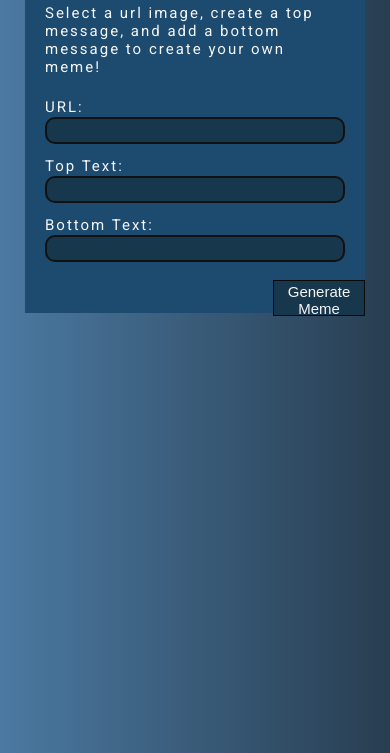
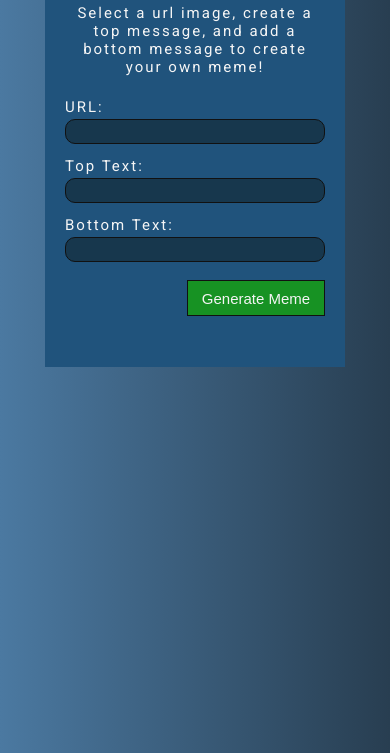
Before and after one commit to Benson-D/meme-generator-app, a plain HTML site: page index.html in a window 390 px wide. Shown: the part 91-844 px from the top of the page. Drawn offline with Linux system fonts and the light colour scheme.

Commit message:
cleaned up styling using variables

```diff
--- a/index.html
+++ b/index.html
@@ -11,6 +11,12 @@
       rel="stylesheet"
     />
     <link rel="stylesheet" href="styles.css" />
+    <link
+      rel="icon"
+      type="image/png"
+      sizes="32x32"
+      href="/img/favicon-32x32.png"
+    />
     <script defer src="script.js"></script>
   </head>
   <body>
@@ -48,7 +54,9 @@
             class="meme__input"
           />
         </div>
-        <button class="meme__btn" type="submit">Generate Meme</button>
+        <div class="form__group">
+          <button class="meme__btn" type="submit">Generate Meme</button>
+        </div>
       </form>
     </div>
   </body>
--- a/styles.css
+++ b/styles.css
@@ -1,3 +1,14 @@
+:root {
+  --clr-blue-1: #20537c;
+  --clr-blue-2: #17374d;
+  --blue-pseudo: #0a6f9e;
+  --clr-white: #f5f5f5;
+  --clr-btn: #179223;
+  --clr-btn-2: #1ab629;
+
+  --border-black: 1.9px solid #111111;
+}
+
 * {
   margin: 0;
   padding: 0;
@@ -26,12 +37,12 @@ body {
 }
 
 .container {
-  background-color: #1d4b70;
+  background-color: var(--clr-blue-1);
+  color: var(--clr-white);
   max-width: 40rem;
   width: 100%;
   height: 38.4rem;
   margin: 2rem 2.5rem;
-  color: #f5f5f5;
 }
 
 .headline,
@@ -56,31 +67,44 @@ body {
   padding: 4px 9px;
   outline: none;
   border-radius: 10px;
-  border: 2px solid #111111;
-  background-color: #17374d;
-  color: #f5f5f5;
+  border: var(--border-black);
+  background-color: var(--clr-blue-2);
+  color: var(--clr-white);
 }
 
 .meme__input:focus {
-  background-color: #0a6f9e;
+  background-color: var(--blue-pseudo);
 }
 
 .meme__btn {
-  margin-top: 7px;
   display: inline-block;
-  margin-left: 24.8rem;
   height: 3rem;
+  width: 12rem;
   padding: 2px 8px;
-  border: 1px solid #0a0a0a;
-  background-color: #17374d;
-  color: #f5f5f5;
+  margin-left: auto;
+  border: var(--border-black);
+  background-color: var(--clr-btn);
+  color: var(--clr-white);
   font-size: inherit;
 }
 
 .meme__btn:hover {
-  background-color: #0a6f9e;
+  background-color: var(--clr-btn-2);
 }
 
 .meme__btn:active {
   transform: translateY(2px);
 }
+
+@media only screen and (max-width: 26.25em) {
+  .container {
+    width: 30rem;
+    height: 43rem;
+    padding-bottom: 8px;
+  }
+
+  .headline,
+  .instructions {
+    text-align: center;
+  }
+}
```
Also changed, not shown: img/favicon-32x32.png (added).
